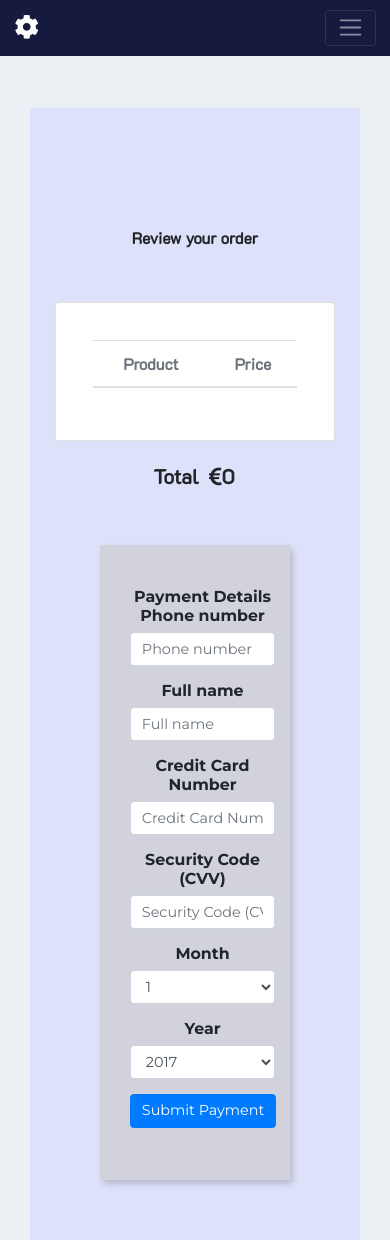
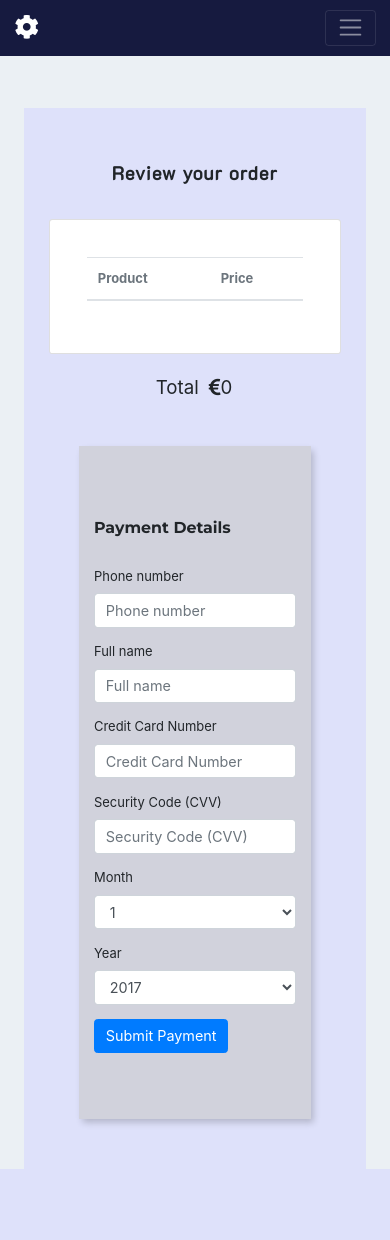
Before and after one commit to luisanegri/issue-tracker, a Django app: page /checkout/ in a window 390 px wide. After the commit the page ends 1169 px from the top, so only its background shows below. Run offline with Django 3.2, Linux system fonts and the light colour scheme; the visitor is signed in with stand-in values (Sample User, id 1); lists and menus that the app fills with data are empty; some libraries are stand-ins or nearby versions.

Commit message:
style wasn't being applied, tranferred back to html/applied media queries

```diff
--- a/checkout/templates/checkout.html
+++ b/checkout/templates/checkout.html
@@ -7,9 +7,14 @@
 </script>
 <script type="text/javascript" src="{% static 'js/stripe.js' %}"></script>
 {% endblock %} {% block content %}
-<div class="container-fluid">
-  <div class="review-order">
-    <h3 class="review-order">Review your order</h3>
+<div id="review-order" style="background-color: #DEE1FA;
+							  padding: 20px 40px;
+							  margin-bottom: 20px;
+							  margin-top: 52px;
+							  width: 95%;
+							  margin-right: auto;
+							  margin-left: auto;">
+  <h3 class="review-order-title">Review your order</h3>
   <div class="row">
     <div class="card" id="cart-card">
       <table class="table table-hover shopping-cart-wrap">
@@ -54,11 +59,12 @@
       <p class="total-price"><i class="fas fa-euro-sign"></i>{{ total }}</p>
     </div>
   </div>
+  <div class="container">
     <div class="payment-wrapper">
       <div class="row">
         <div class="offset-md-3 col-md-12 my-4">
           <form role="form" method="post" id="payment-form" action="{% url 'checkout' %}">
-            <h5 class="payment-details">Payment Details</legend>
+            <h5 class="payment-details">Payment Details</h5>
             <div id="credit-card-errors" style="display:none">
               <div class="alert-message block-message error" id="stripe-error-message"></div>
             </div>
@@ -78,4 +84,5 @@
     </div>
   </div>
 </div>
+
 {% endblock %}
--- a/static/css/custom.css
+++ b/static/css/custom.css
@@ -1,24 +1,12 @@
 @import url('https://fonts.googleapis.com/css?family=Montserrat:400,500,700|K2D');
+
 body, html {
   font-family: 'Montserrat', sans-serif;
-  font-size: .9rem;
+  font-size: .9rem !important;
   background-color: #EBF0F4 !important;
+  height: 100%
 }
 
-footer {
-  background-color: #161A3F;
-  width: 100%;
-  height: 80px;
-  color: white;
-  position: absolute;
-  bottom: 0;
-}
-
-#github-icon {
-  color: white;
-  font-size: 1rem;
-  margin-top: -15px;
-}
 
 .page-title {
   font-size: 1.1rem;
@@ -362,16 +350,6 @@
 
 /*/ checkout.html /*/
 
-.review-order {
-  background: #DEE1FA;
-  padding: 20px 40px;
-  margin-bottom: 20px;
-  margin-top: 52px;
-  width: 100%;
-  margin-right: auto;
-  margin-left: auto;
-}
-
 .total-wrapper {
   display: inherit;
   margin-right: auto;
@@ -379,28 +357,32 @@
   margin-top: 20px;
 }
 
-.review-order {
+.review-order-title {
   padding-top: 34px;
   text-align: center;
   margin-bottom: -15px;
   font-family: 'K2D';
-  font-size: 1.1rem;
+  font-size: 1.3rem;
   font-weight: bold;
+  letter-spacing: 1px;
 }
 
 .total-price {
-  font-size: 1.4rem;
+  font-size: 1.3rem;
 }
 
 .total-text {
   margin-right: 10px;
-  font-size: 1.4rem;
+  font-size: 1.3rem;
 }
 
 .payment-wrapper {
-  background-color: #D1D2DC;
-  box-shadow: 3.2px 3.8px 7px 0 rgba(0, 0, 0, 0.2);
-  margin: 40px 30px 40px 30px;
+    background-color: #D1D2DC;
+    box-shadow: 3.2px 3.8px 7px 0 rgba(0, 0, 0, 0.2);
+    width: 95%;
+    display: block;
+    margin: 30px auto;
+    padding: 30px 0;
 }
 
 .payment-details {
@@ -428,16 +410,21 @@
 
 /*/ Media Queries /*/
 
+/* Iphone 5 */
 @media screen and (max-width: 320px) {
   #cart-card {
-    width: 280px;
+       width: 245px;
   }
   #jumbo-cta {
     padding: 28px 18px;
   }
+  .payment-wrapper {
+    width: 120%;
+    margin-left: -14px;
+  }
 }
 
-@media screen and (min-width: 321px) and (max-width: 576px) {
+@media screen and (min-width: 321px) and (max-width: 767px) {
   .last {
     display: none;
   }
@@ -459,21 +446,21 @@
   #jumbo-cta {
     padding: 65px 38px;
   }
+  .payment-wrapper {
+    width: 100%;
+    margin-left: 0;
+  }
 }
 
-@media (min-width: 577px) {
-  #btn-mob-checkout {
-    display: none;
-  }
-  #btn-mobile {
-    display: none;
-  }
-}
 
 @media (max-width: 768px) {
   .cart-header {
     width: 85%;
   }
+  #total-checkout {
+    margin-left: 2px;
+  }
+
 }
 
 @media screen and (min-width: 769px) and (max-width: 992px) {
```
Lines whose indentation alone changed are shown as unchanged.
